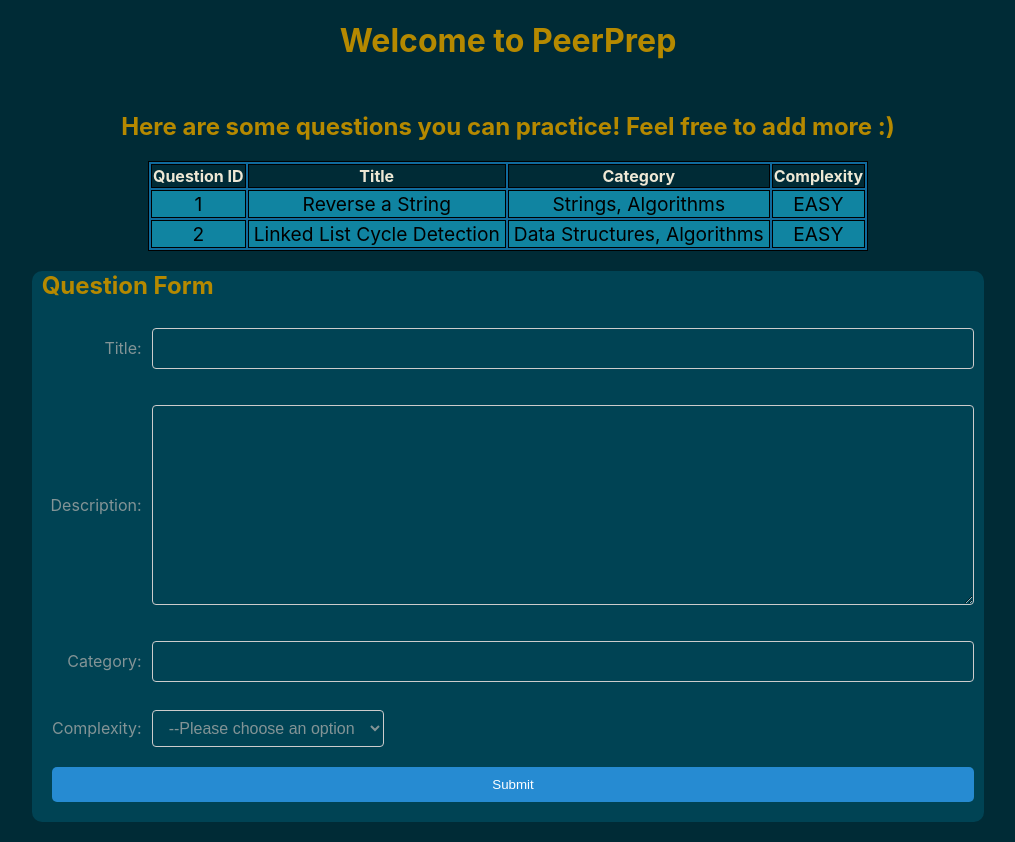
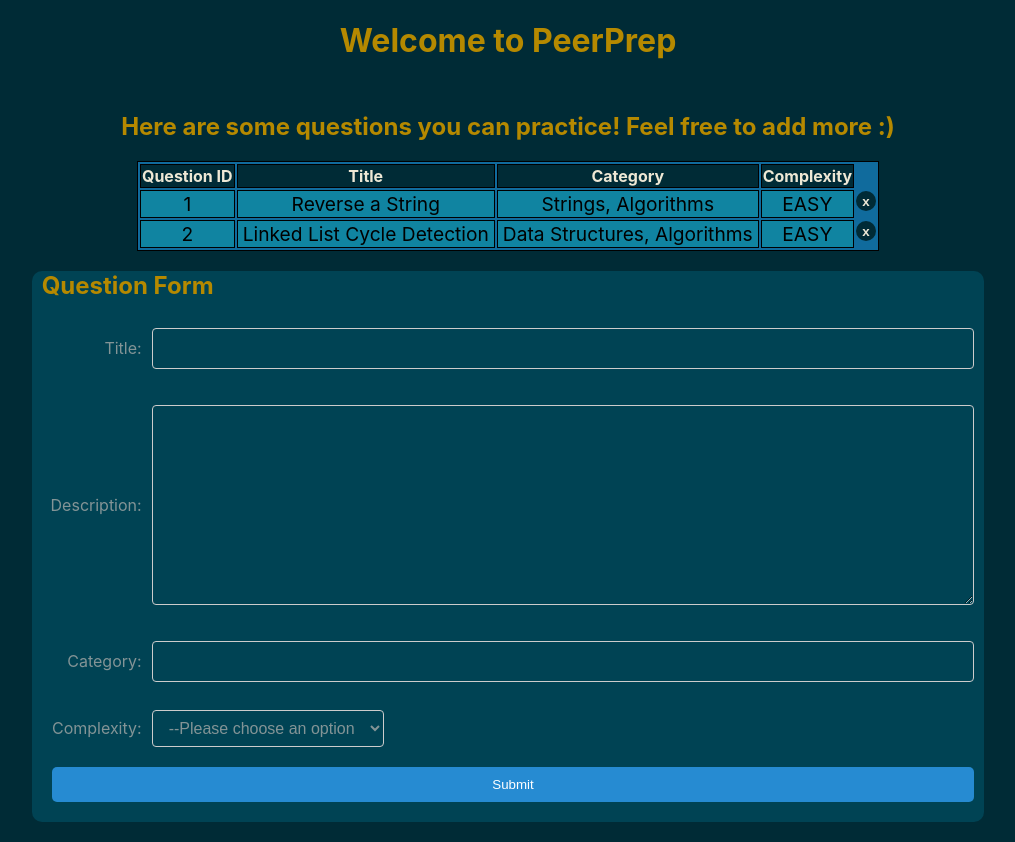
Before and after one commit to PeanutButters93/ay2324s1-course-assessment-g53, a React (Create React App) app in the folder frontend/: page / in a window 1280 px wide. Shown: the whole page, without its empty margins (132-1147 px from the left). Built offline with nearby package versions, Linux system fonts and the light colour scheme; the HTML template or start-up script is replaced by a standard one.

Commit message:
Implement Delete function with css style

```diff
--- a/frontend/src/components/QuestionTable.css
+++ b/frontend/src/components/QuestionTable.css
@@ -25,3 +25,20 @@ td {
   background-color: #024151;
   color: rgb(244, 240, 240);
 }
+
+.delete-button {
+  background-color: #002b36;      /* Background color from the th element */
+  color: #eee8d5;                 /* Text color from the th element */
+  border: none;                   /* Remove default borders */
+  border-radius: 50%;             /* Make the button circular */
+  width: 20px;                    /* Width of the button */
+  height: 20px;                   /* Height of the button */
+  font-weight: bold;              /* Bold text */
+  cursor: pointer;                /* Hand cursor on hover */
+  transition: background-color 0.3s ease; /* Smooth transition for hover effect */
+}
+
+.delete-button:hover {
+  background-color: #024151;     /* Darker background on hover from td background color */
+  color: #eee8d5;                /* Keep the same text color on hover */
+}
--- a/frontend/src/components/QuestionTable.js
+++ b/frontend/src/components/QuestionTable.js
@@ -1,9 +1,17 @@
 import React from "react";
 import "./QuestionTable.css";
 import Question from "./Question";
+import { getQuestionsFromLocalStorage, saveQuestionsToLocalStorage } from "../LocalStorage";
 
 const QuestionTable = (props) => {
-  const questions = props.questions;
+  const { questions, setQuestions } = props;
+
+  const handleDelete = (questionId) => {
+    const updatedQuestions = questions.filter(qn => qn.id !== questionId)
+    setQuestions(updatedQuestions);
+    saveQuestionsToLocalStorage(updatedQuestions);
+  }
+
   return (
     <>
       <table>
@@ -19,6 +27,7 @@ const QuestionTable = (props) => {
           {questions.map((qn) => (
             <tr key={qn.id}>
               <Question question_data={qn} />
+              <button className="delete-button" onClick={() => handleDelete(qn.id)}>x</button>
             </tr>
           ))}
         </tbody>
--- a/frontend/src/pages/QuestionPage.js
+++ b/frontend/src/pages/QuestionPage.js
@@ -30,6 +30,7 @@ const DEFAULT_QNS = [
 
 function QuestionPage() {
   const [questions, setQuestions] = useState(DEFAULT_QNS);
+  const [x, setX] = useState(1)
 
   return (
     <div className="App">
@@ -40,7 +41,7 @@ function QuestionPage() {
         <h2>
           Here are some questions you can practice! Feel free to add more :)
         </h2>
-        <QuestionTable questions={questions} />
+        <QuestionTable questions={questions} setQuestions={setQuestions} />
         <QuestionForm
           questions={questions}
           setQuestions={setQuestions}
```
